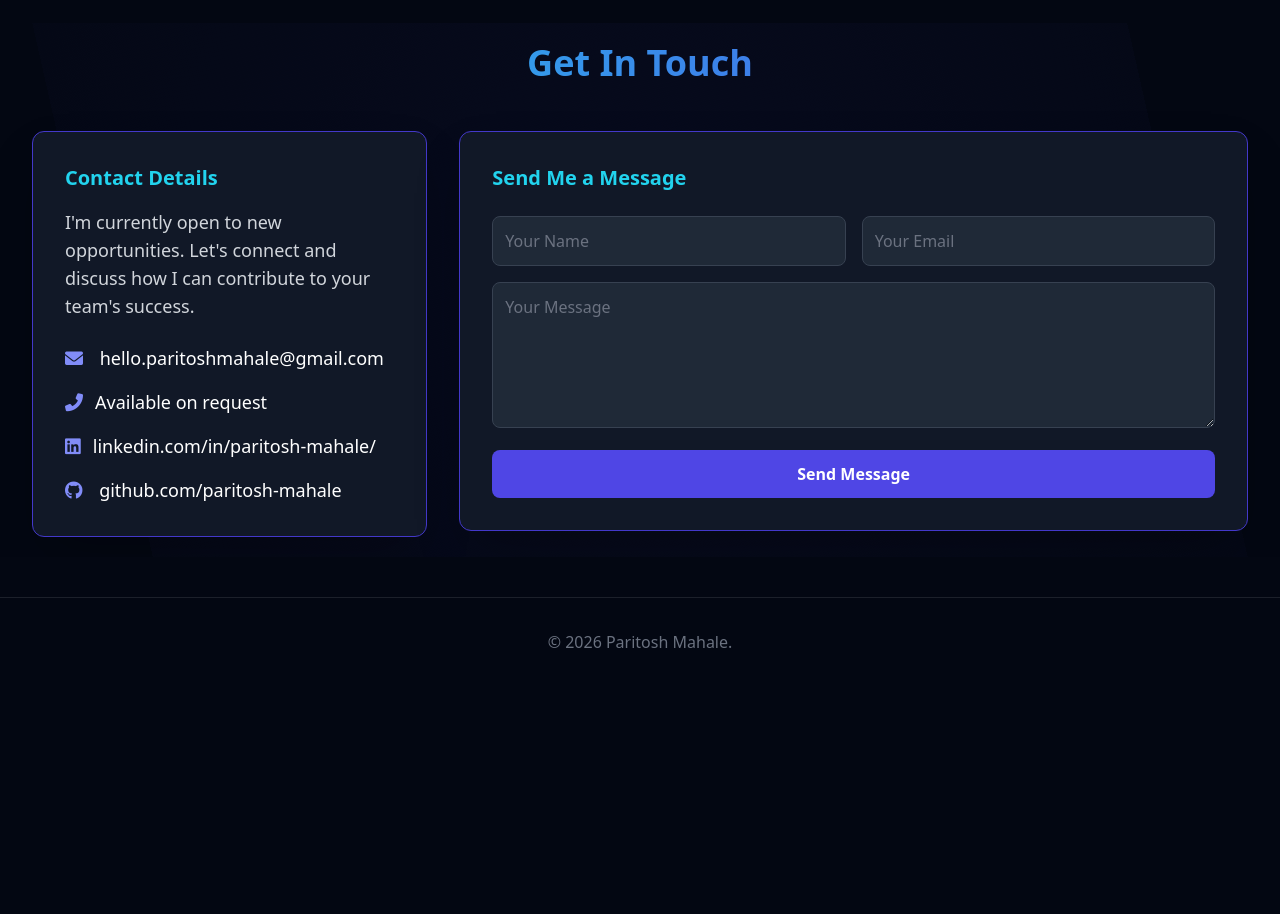
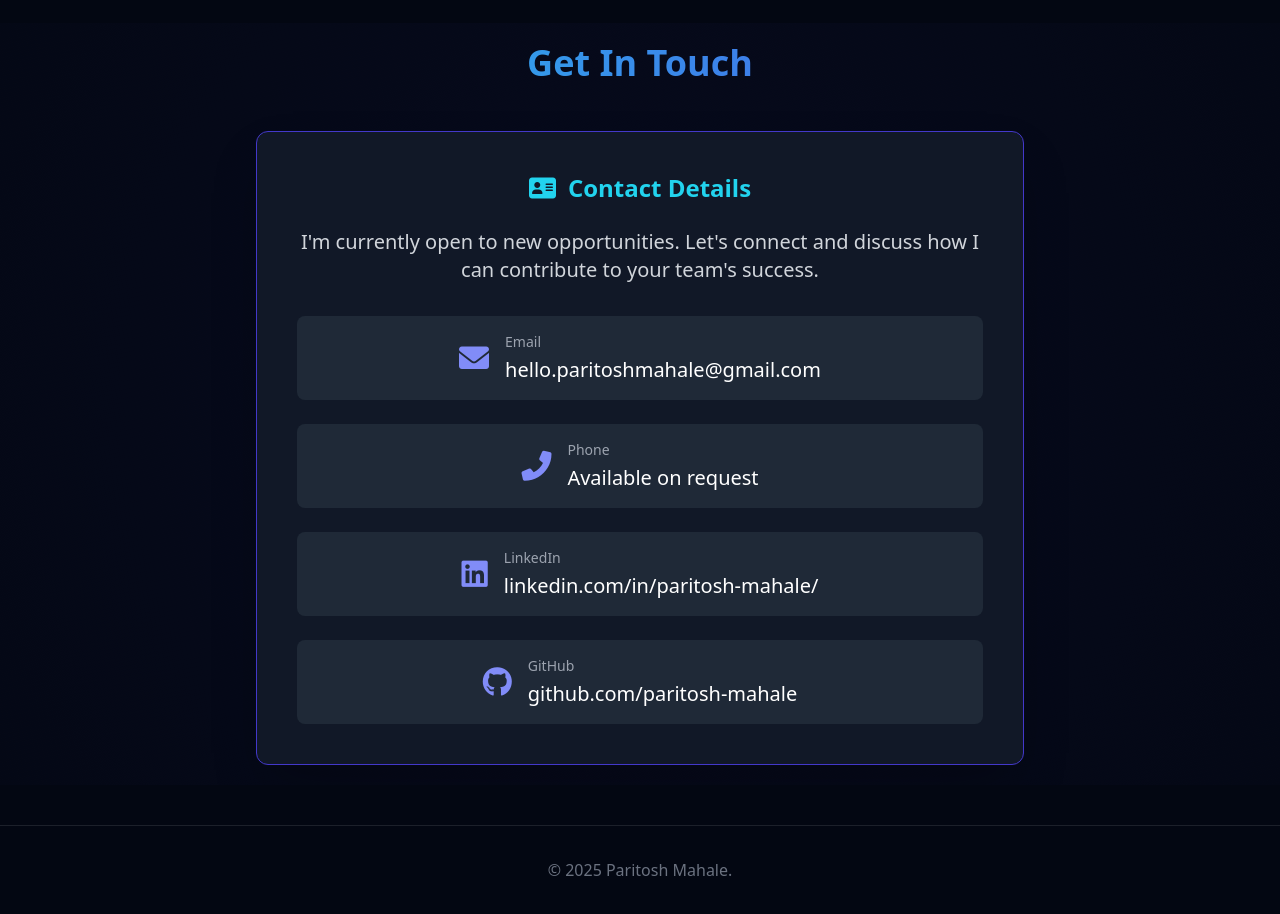
Before and after one commit to paritosh-mahale/portfolio, a website: page index.html in a window 1280 px wide. Shown: the part 3780-4694 px from the top of the page. Before the commit the page ends 4466 px from the top, so only its background shows below. Drawn offline with nearby package versions, Linux system fonts and the light colour scheme.

Commit message:
Updated contact me section

```diff
--- a/index.html
+++ b/index.html
@@ -1000,92 +1000,67 @@
         Get In Touch
       </h2>
 
-      <div class="flex flex-col md:flex-row gap-8 items-start">
+      <div class="flex justify-center">
         <div
-          class="w-full md:w-1/3 p-8 bg-gray-900 rounded-xl shadow-2xl border border-indigo-700"
-          data-aos="fade-right"
+          class="w-full max-w-3xl p-10 bg-gray-900 rounded-xl shadow-2xl border border-indigo-700"
+          data-aos="zoom-in"
         >
-          <h3 class="text-xl font-semibold mb-4 text-cyan-400">
-            Contact Details
+          <h3 class="text-2xl font-semibold mb-6 text-cyan-400 text-center">
+            <i class="fas fa-address-card mr-3"></i>Contact Details
           </h3>
-          <p class="text-lg text-gray-300 mb-6">
+          <p class="text-xl text-gray-300 mb-8 text-center">
             I'm currently open to new opportunities. Let's connect and discuss
             how I can contribute to your team's success.
           </p>
-          <div class="space-y-4">
-            <p class="text-lg text-white">
-              <i class="fas fa-envelope mr-3 text-indigo-400"></i>
+          <div class="space-y-6">
+            <div class="flex items-center justify-center p-4 bg-gray-800 rounded-lg hover:bg-gray-750 transition duration-300">
+              <i class="fas fa-envelope text-3xl text-indigo-400 mr-4"></i>
+              <div>
+                <p class="text-sm text-gray-400 mb-1">Email</p>
                 <a
                   href="mailto:hello.paritoshmahale@gmail.com"
-                class="hover:text-cyan-400 transition duration-300"
+                  class="text-xl text-white hover:text-cyan-400 transition duration-300"
                   >hello.paritoshmahale@gmail.com</a
                 >
-            </p>
-            <p class="text-lg text-white">
-              <i class="fas fa-phone-alt mr-3 text-indigo-400"></i>Available on
-              request
-            </p>
-            <p class="text-lg text-white">
-              <i class="fab fa-linkedin mr-3 text-indigo-400"></i
-              ><a
+              </div>
+            </div>
+
+            <div class="flex items-center justify-center p-4 bg-gray-800 rounded-lg hover:bg-gray-750 transition duration-300">
+              <i class="fas fa-phone-alt text-3xl text-indigo-400 mr-4"></i>
+              <div>
+                <p class="text-sm text-gray-400 mb-1">Phone</p>
+                <p class="text-xl text-white">Available on request</p>
+              </div>
+            </div>
+
+            <div class="flex items-center justify-center p-4 bg-gray-800 rounded-lg hover:bg-gray-750 transition duration-300">
+              <i class="fab fa-linkedin text-3xl text-indigo-400 mr-4"></i>
+              <div>
+                <p class="text-sm text-gray-400 mb-1">LinkedIn</p>
+                <a
                   href="https://www.linkedin.com/in/paritosh-mahale-536020156/"
                   target="_blank"
-                class="hover:underline"
+                  rel="noopener noreferrer"
+                  class="text-xl text-white hover:text-cyan-400 transition duration-300"
                   >linkedin.com/in/paritosh-mahale/</a
                 >
-            </p>
-            <p class="text-lg text-white">
-              <i class="fab fa-github mr-3 text-indigo-400"></i>
+              </div>
+            </div>
+
+            <div class="flex items-center justify-center p-4 bg-gray-800 rounded-lg hover:bg-gray-750 transition duration-300">
+              <i class="fab fa-github text-3xl text-indigo-400 mr-4"></i>
+              <div>
+                <p class="text-sm text-gray-400 mb-1">GitHub</p>
                 <a
                   href="https://github.com/paritosh-mahale"
                   target="_blank"
-                class="hover:text-cyan-400 transition duration-300"
+                  rel="noopener noreferrer"
+                  class="text-xl text-white hover:text-cyan-400 transition duration-300"
                   >github.com/paritosh-mahale</a
                 >
-            </p>
               </div>
             </div>
-        <div
-          class="w-full md:w-2/3 p-8 bg-gray-900 rounded-xl shadow-2xl border border-indigo-700"
-          data-aos="fade-left"
-        >
-          <h3 class="text-xl font-semibold mb-6 text-cyan-400">
-            Send Me a Message
-          </h3>
-
-          <form
-            id="contactForm"
-            class="space-y-4"
-          >
-            <div class="flex flex-col sm:flex-row gap-4">
-              <input
-                type="text"
-                name="name"
-                placeholder="Your Name"
-                class="w-full p-3 bg-gray-800 border border-gray-700 rounded-lg text-gray-100 placeholder-gray-500 focus:outline-none focus:border-cyan-500"
-              />
-              <input
-                type="email"
-                name="email"
-                placeholder="Your Email"
-                class="w-full p-3 bg-gray-800 border border-gray-700 rounded-lg text-gray-100 placeholder-gray-500 focus:outline-none focus:border-cyan-500"
-              />
           </div>
-            <div>
-              <textarea
-                rows="5"
-                name="message"
-                placeholder="Your Message"
-                class="w-full p-3 bg-gray-800 border border-gray-700 rounded-lg text-gray-100 placeholder-gray-500 focus:outline-none focus:border-cyan-500"
-              ></textarea>
-            </div>
-            <button
-              type="submit"
-              class="w-full py-3 bg-indigo-600 hover:bg-indigo-500 rounded-lg text-white font-bold transition duration-300 ease-in-out transform hover:scale-[1.01] hover:shadow-lg"
-            >
-              Send Message
-            </button>
-          </form>
         </div>
       </div>
     </section>
@@ -1093,13 +1068,10 @@
     <footer
       class="text-center py-8 border-t border-white/10 mt-10 text-gray-500"
     >
-      <p>© <span id="year"></span> Paritosh Mahale.</p>
+      <p>© 2025 Paritosh Mahale.</p>
     </footer>
 
     <script src="https://unpkg.com/aos@2.3.1/dist/aos.js"></script>
-    <script>
-  document.getElementById("year").textContent = new Date().getFullYear();
-</script>
     <script>
       // Wait for AOS library to load
       window.addEventListener('load', function() {
@@ -1280,31 +1252,6 @@
 
       window.addEventListener("scroll", scrollSpy);
       document.addEventListener("DOMContentLoaded", scrollSpy);
-
-      // Contact Form Handler
-      document.addEventListener('DOMContentLoaded', function() {
-        const contactForm = document.getElementById("contactForm");
-        if (contactForm) {
-          contactForm.addEventListener("submit", async (e) => {
-            e.preventDefault();
-            const formData = Object.fromEntries(new FormData(e.target).entries());
-
-            try {
-              const res = await fetch("/api/contact", {
-                method: "POST",
-                headers: { "Content-Type": "application/json" },
-                body: JSON.stringify(formData),
-              });
-
-              const data = await res.json();
-              alert(data.message || data.error);
-            } catch (error) {
-              console.error("Form submission error:", error);
-              alert("There was an error sending your message. Please try again.");
-            }
-          });
-        }
-      });
     </script>
   </body>
 </html>
```
Lines whose indentation alone changed are shown as unchanged.
